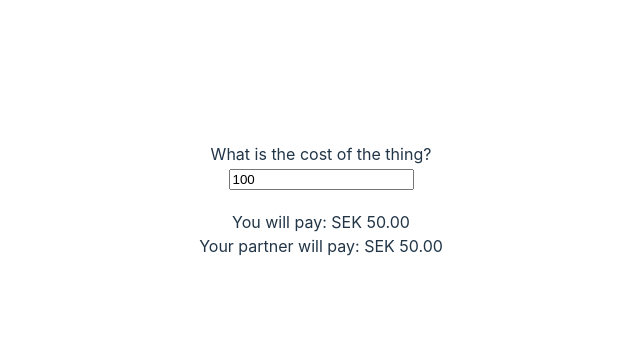
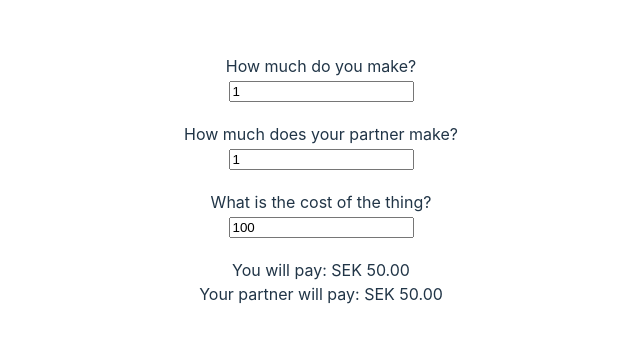
Before and after one commit to lindskogen/fair-share, a React (Vite) app: page / in a window 1280 px wide. Shown: the part 220-562 px from the top of the page, without its empty margins (319-959 px from the left). Built offline with nearby package versions, Linux system fonts and the light colour scheme.

Commit message:
Remove hidden attrs

```diff
--- a/src/App.tsx
+++ b/src/App.tsx
@@ -10,7 +10,7 @@ function App() {
 
   return (
     <div className="App">
-      <div hidden>
+      <div>
         <label>
             How much do you make?<br/>
           <input
@@ -23,7 +23,7 @@ function App() {
 
         <div style={{ padding: 10 }}></div>
 
-      <div hidden>
+      <div>
         <label>
           How much does your partner make?<br/>
           <input
```
